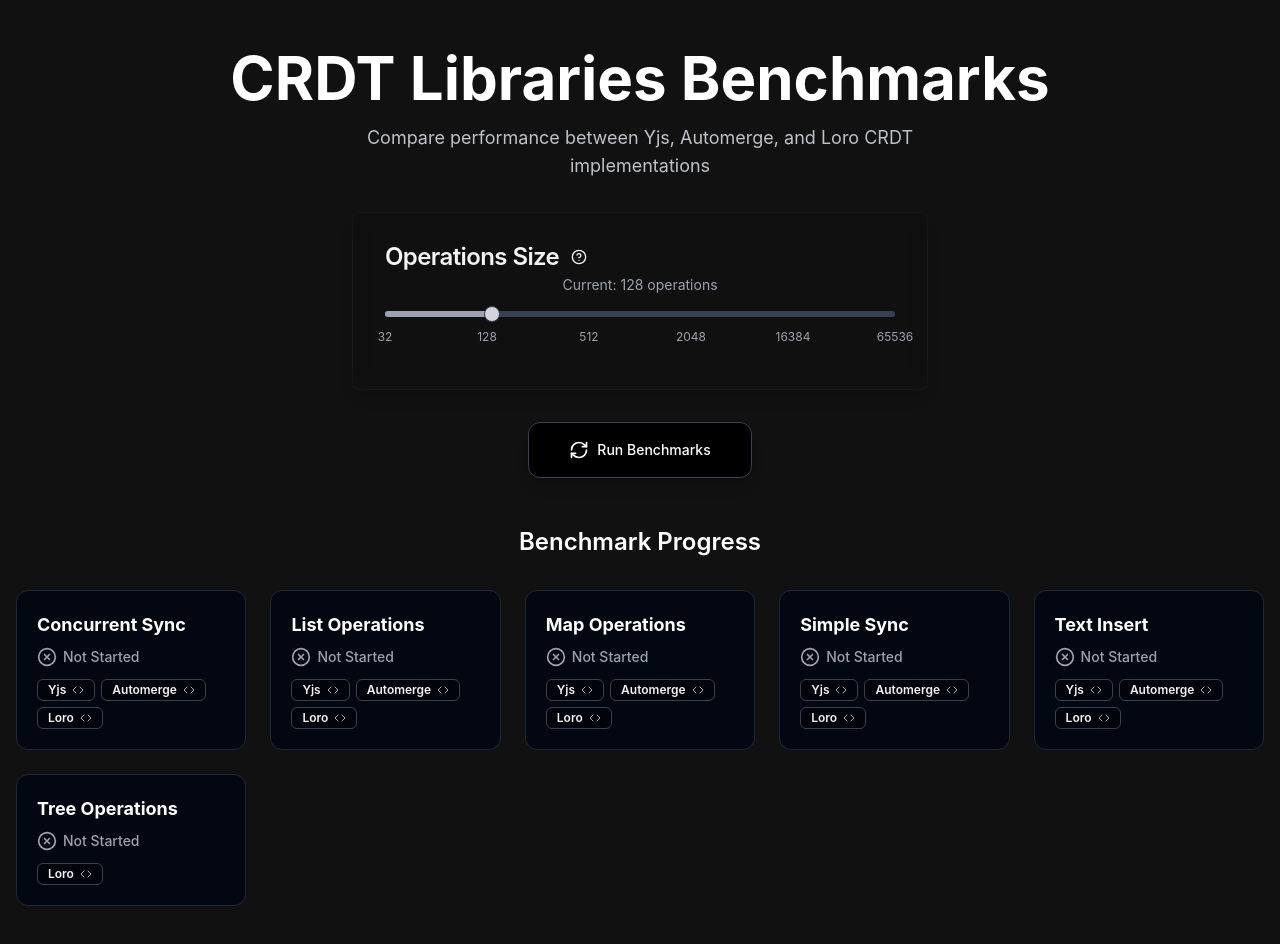
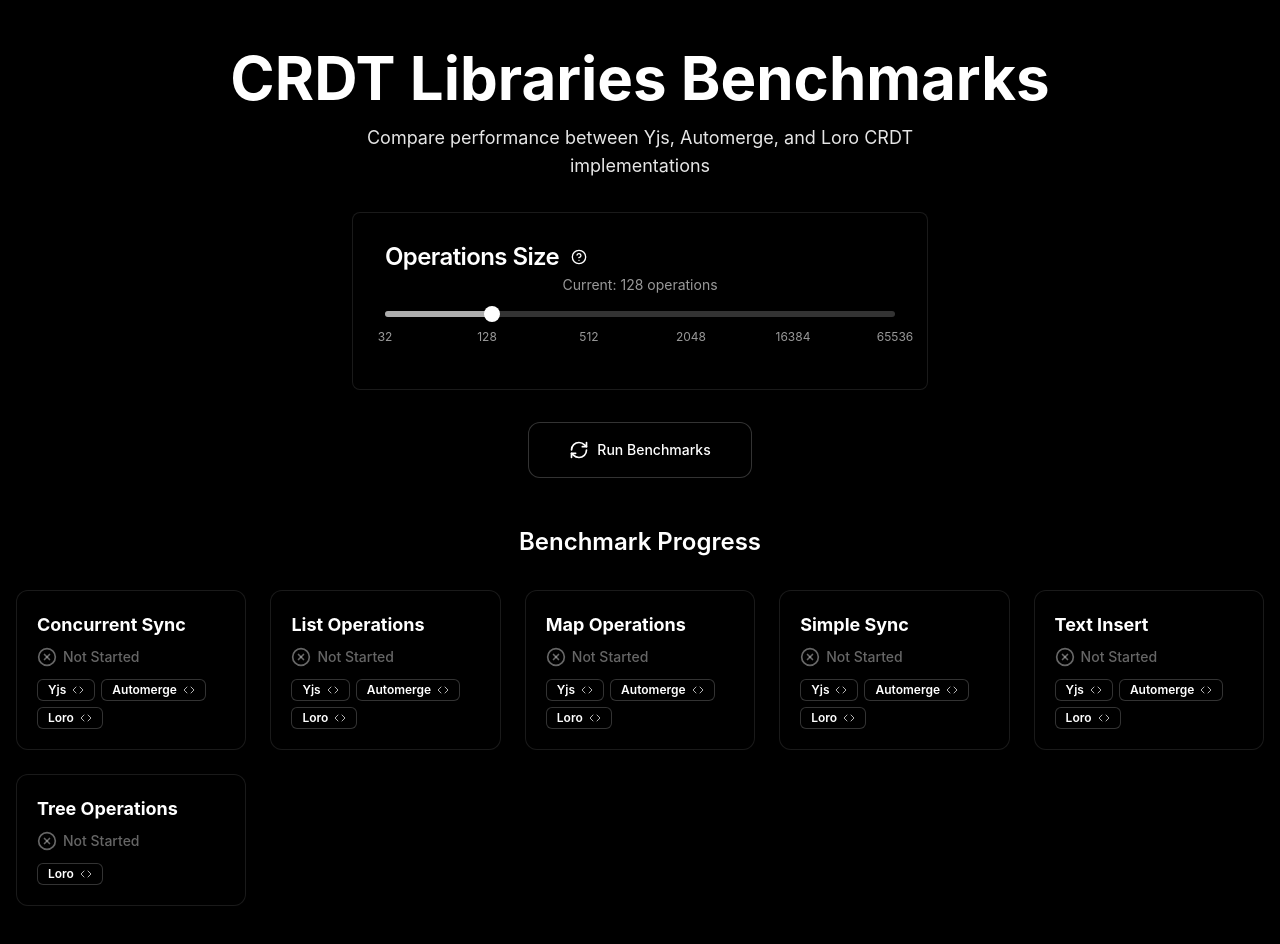
Before and after one commit to zxch3n/crdt-lib-bench, a React (Vite) app: page / in a window 1280 px wide. Shown: the top 944 px of the page. Built offline with nearby package versions, Linux system fonts and the light colour scheme.

Commit message:
ui: black & white

```diff
--- a/src/App.tsx
+++ b/src/App.tsx
@@ -42,9 +42,9 @@
 
 // Colors for different libraries
 const LIBRARY_COLORS: Record<string, string> = {
-  'Yjs': '#333333',
-  'Automerge': '#666666',
-  'Loro': '#999999'
+  'Yjs': '#CCC',     // Changed to white for high contrast
+  'Automerge': '#888', // Changed to light gray
+  'Loro': '#555555'    // Changed to darker gray
 }
 
 // Operation size options
@@ -277,6 +277,22 @@
         font-size: 0.9em !important;
         background: transparent !important;
       }
+
+      /* Force scrollbar to be visible on Windows */
+      ::-webkit-scrollbar {
+        width: 8px;
+        height: 8px;
+        background: rgba(0, 0, 0, 0.1);
+      }
+
+      ::-webkit-scrollbar-thumb {
+        background: rgba(255, 255, 255, 0.15);
+        border-radius: 4px;
+      }
+
+      ::-webkit-scrollbar-thumb:hover {
+        background: rgba(255, 255, 255, 0.25);
+      }
     `;
     document.head.appendChild(styleEl);
 
@@ -292,14 +308,14 @@
           <h1 className="text-4xl md:text-6xl font-bold mb-3 sm:mb-4 text-white">
             CRDT Libraries Benchmarks
           </h1>
-          <p className="text-base sm:text-lg text-gray-300 max-w-2xl mx-auto mb-6 sm:mb-8 opacity-90">
+          <p className="text-base sm:text-lg text-white max-w-2xl mx-auto mb-6 sm:mb-8 opacity-90">
             Compare performance between Yjs, Automerge, and Loro CRDT implementations
           </p>
 
           {/* Operation Size Selector */}
           <Card className="max-w-xl p-2 mx-auto mb-6 sm:mb-8 card-gradient">
             <CardHeader className="pb-1 sm:pb-2 px-3 sm:px-6">
-              <CardTitle className="flex items-center text-gray-100">
+              <CardTitle className="flex items-center text-white">
                 <span>Operations Size</span>
                 <TooltipProvider delayDuration={100}>
                   <UITooltip>
@@ -308,7 +324,7 @@
                         <HelpCircle className="h-4 w-4" />
                       </Button>
                     </TooltipTrigger>
-                    <TooltipContent side="right" className="max-w-xs p-2">
+                    <TooltipContent side="right" className="max-w-xs p-2 bg-black text-white border border-white/20">
                       <p>
                         Controls how many operations each CRDT library performs in a single benchmark iteration.
                         Higher values will test performance with larger data structures.
@@ -317,7 +333,7 @@
                   </UITooltip>
                 </TooltipProvider>
               </CardTitle>
-              <CardDescription className="text-gray-400">
+              <CardDescription className="text-white/60">
                 Current: {opSize} operations
               </CardDescription>
             </CardHeader>
@@ -341,7 +357,7 @@
                     return (
                       <div
                         key={i}
-                        className="absolute text-xs text-gray-400 transform -translate-x-1/2"
+                        className="absolute text-xs text-white/60 transform -translate-x-1/2"
                         style={{
                           left: `${position}%`,
                           width: 'max-content'
@@ -360,7 +376,7 @@
             onClick={runBenchmarks}
             disabled={loading}
             size="lg"
-            className="w-56 h-14 bg-black hover:bg-gray-800 text-white shadow-lg hover:shadow-xl transition-all duration-300 rounded-xl border border-gray-700"
+            className="w-56 h-14 bg-black hover:bg-white hover:text-black text-white shadow-lg hover:shadow-xl transition-all duration-300 rounded-xl border border-white/20"
           >
             {loading ? (
               <>
@@ -376,17 +392,17 @@
           </Button>
         </div>
 
-        {/* Status Message */}
-        {/* {statusMessage && (
+        {/* Status Message - Display only when needed */}
+        {statusMessage && (
           <div className="mb-8 text-center">
             <Badge
               variant="outline"
-              className={`text-xl py-2 px-4 ${loading ? "bg-black/50 text-white border-gray-500" : "bg-black/50 text-white border-gray-400"}`}
+              className="text-xl py-2 px-4 bg-black/50 text-white border-white/20"
             >
               {statusMessage}
             </Badge>
           </div>
-        )} */}
+        )}
 
         {/* Test Status Indicators */}
         <div className="mb-6 sm:mb-8">
@@ -397,11 +413,11 @@
               const isComplete = completedTests.has(operation);
               const isPending = loading && !completedTests.has(operation);
 
-              let bgClass = "bg-gray-950";
-              let statusIcon = <XCircle className="h-5 w-5 text-gray-400" />;
+              let bgClass = "bg-black";
+              let statusIcon = <XCircle className="h-5 w-5 text-white/40" />;
               let statusText = "Not Started";
-              let statusClass = "text-gray-400";
-              let borderClass = "border-gray-800";
+              let statusClass = "text-white/40";
+              let borderClass = "border-white/10";
               let shadowEffect = "";
 
               if (isComplete) {
@@ -409,14 +425,14 @@
                 statusIcon = <CheckCircle className="h-5 w-5 text-white" />;
                 statusText = "Complete";
                 statusClass = "text-white";
-                borderClass = "border-gray-700";
+                borderClass = "border-white/20";
                 shadowEffect = "shadow-md";
               } else if (isPending) {
-                bgClass = "bg-gray-900";
-                statusIcon = <Clock className="h-5 w-5 text-gray-300 animate-pulse" />;
+                bgClass = "bg-black";
+                statusIcon = <Clock className="h-5 w-5 text-white/80 animate-pulse" />;
                 statusText = "Pending";
-                statusClass = "text-gray-300";
-                borderClass = "border-gray-700";
+                statusClass = "text-white/80";
+                borderClass = "border-white/15";
                 shadowEffect = "shadow-sm";
               }
 
@@ -441,7 +457,7 @@
                               <Badge
                                 key={lib}
                                 variant="outline"
-                                className="bg-black/40 hover:bg-black/60 hover:scale-105 transform transition-all cursor-pointer border-gray-700 hover:border-gray-500 flex items-center gap-1.5"
+                                className="bg-black hover:bg-white/10 hover:scale-105 transform transition-all cursor-pointer border-white/20 hover:border-white/40 flex items-center gap-1.5"
                                 onClick={() => showCode(codeKey, CODE_SNIPPETS[codeKey].code)}
                               >
                                 {lib}
@@ -465,15 +481,16 @@
           <div className="space-y-6 sm:space-y-12">
             {/* Display Mode Toggle */}
             <div className="flex items-center justify-center gap-4 mb-4">
-              <Label htmlFor="metric-toggle" className={`text-sm ${!showDuration ? 'text-white font-medium' : 'text-gray-400'}`}>
+              <Label htmlFor="metric-toggle" className={`text-sm ${!showDuration ? 'text-white font-medium' : 'text-white/40'}`}>
                 Iterations per Second
               </Label>
               <Switch
                 id="metric-toggle"
                 checked={showDuration}
                 onCheckedChange={setShowDuration}
+                className="data-[state=checked]:bg-white data-[state=unchecked]:bg-black border-white/30"
               />
-              <Label htmlFor="metric-toggle" className={`text-sm ${showDuration ? 'text-white font-medium' : 'text-gray-400'}`}>
+              <Label htmlFor="metric-toggle" className={`text-sm ${showDuration ? 'text-white font-medium' : 'text-white/40'}`}>
                 MS per Iteration
               </Label>
             </div>
@@ -483,7 +500,7 @@
                 <CardTitle className="text-center text-xl sm:text-2xl text-white">
                   {showDuration ? 'MS per Iteration - All Libraries' : 'Iterations per Second - All Libraries'}
                 </CardTitle>
-                <CardDescription className="text-center text-gray-400">
+                <CardDescription className="text-center text-white/60">
                   Each iteration performs {opSize} operations
                 </CardDescription>
               </CardHeader>
@@ -496,19 +513,19 @@
                     <CartesianGrid strokeDasharray="3 3" stroke="rgba(255,255,255,0.1)" />
                     <XAxis
                       dataKey="name"
-                      stroke="#ccc"
-                      tick={{ fill: '#ccc', fontSize: 12 }}
+                      stroke="#fff"
+                      tick={{ fill: '#fff', fontSize: 12 }}
                     />
                     <YAxis
-                      stroke="#ccc"
-                      tick={{ fill: '#ccc', fontSize: 12 }}
-                      label={{ value: getYAxisLabel(), angle: -90, position: 'insideLeft', fill: '#ccc', fontSize: 11, dx: 12, dy: 50 }}
+                      stroke="#fff"
+                      tick={{ fill: '#fff', fontSize: 12 }}
+                      label={{ value: getYAxisLabel(), angle: -90, position: 'insideLeft', fill: '#fff', fontSize: 11, dx: 12, dy: 50 }}
                       width={80}
                     />
                     <Tooltip
                       contentStyle={{
                         backgroundColor: 'rgba(0, 0, 0, 0.9)',
-                        border: '1px solid #444',
+                        border: '1px solid #ffffff40',
                         borderRadius: '8px',
                         boxShadow: '0 4px 20px rgba(0, 0, 0, 0.3)',
                         color: '#fff'
@@ -530,7 +547,7 @@
                     <CardTitle className="text-center text-lg sm:text-xl text-white">
                       {operation}
                     </CardTitle>
-                    <CardDescription className="text-center text-gray-400">
+                    <CardDescription className="text-center text-white/60">
                       Each iteration performs {opSize} operations
                     </CardDescription>
                   </CardHeader>
@@ -543,19 +560,19 @@
                         <CartesianGrid strokeDasharray="3 3" stroke="rgba(255,255,255,0.1)" />
                         <XAxis
                           dataKey="library"
-                          stroke="#ccc"
-                          tick={{ fill: '#ccc', fontSize: 12 }}
+                          stroke="#fff"
+                          tick={{ fill: '#fff', fontSize: 12 }}
                         />
                         <YAxis
-                          stroke="#ccc"
-                          tick={{ fill: '#ccc', fontSize: 12 }}
-                          label={{ value: getYAxisLabel(), angle: -90, position: 'insideLeft', fill: '#ccc', fontSize: 11, dx: 12, dy: 50 }}
+                          stroke="#fff"
+                          tick={{ fill: '#fff', fontSize: 12 }}
+                          label={{ value: getYAxisLabel(), angle: -90, position: 'insideLeft', fill: '#fff', fontSize: 11, dx: 12, dy: 50 }}
                           width={80}
                         />
                         <Tooltip
                           contentStyle={{
                             backgroundColor: 'rgba(0, 0, 0, 0.9)',
-                            border: '1px solid #444',
+                            border: '1px solid #ffffff40',
                             borderRadius: '8px',
                             boxShadow: '0 4px 20px rgba(0, 0, 0, 0.3)',
                             color: '#fff'
@@ -585,7 +602,7 @@
                       <Button
                         key={entry.library}
                         variant="outline"
-                        className="flex items-center gap-1 sm:gap-2 border-gray-600 hover:bg-black/40 text-xs sm:text-sm px-2 sm:px-3"
+                        className="flex items-center gap-1 sm:gap-2 border-white/20 hover:bg-white/10 text-xs sm:text-sm px-2 sm:px-3"
                         onClick={() => showCode(`${entry.library} - ${operation}`, entry.code)}
                       >
                         <Code className="h-3 w-3 sm:h-4 sm:w-4" />
@@ -601,22 +618,22 @@
 
         {/* Code Viewing Dialog */}
         <Dialog open={codeDialogOpen} onOpenChange={setCodeDialogOpen}>
-          <DialogContent className="max-w-3xl bg-black border border-gray-800 text-white">
+          <DialogContent className="max-w-3xl bg-black border border-white/20 text-white">
             <DialogHeader className="pb-3">
               <DialogTitle className="mb-0">
                 <span className="text-lg font-medium">{selectedCode.title}</span>
               </DialogTitle>
             </DialogHeader>
-            <div className="bg-gray-900 p-4 rounded-md overflow-hidden relative">
+            <div className="bg-black p-4 rounded-md overflow-hidden relative border border-white/10">
               <Button
                 variant="outline"
                 size="sm"
-                className="absolute top-3 right-3 h-7 px-2 rounded-md hover:bg-gray-800 border-gray-700 flex items-center gap-1.5 bg-gray-900/90 backdrop-blur-sm z-10 shadow-md opacity-70 hover:opacity-100 transition-opacity"
+                className="absolute top-3 right-3 h-7 px-2 rounded-md hover:bg-white/10 border-white/20 flex items-center gap-1.5 bg-black/90 backdrop-blur-sm z-10 shadow-md opacity-70 hover:opacity-100 transition-opacity"
                 onClick={copyCode}
               >
                 {copying ? (
                   <>
-                    <Check className="h-3 w-3 text-green-500" />
+                    <Check className="h-3 w-3 text-white" />
                     <span className="text-xs">Copied</span>
                   </>
                 ) : (
--- a/src/components/ui/badge.tsx
+++ b/src/components/ui/badge.tsx
@@ -8,15 +8,15 @@
         variants: {
             variant: {
                 default:
-                    "border-transparent bg-primary text-primary-foreground shadow hover:bg-primary/80",
+                    "border-transparent bg-black text-white shadow hover:bg-white hover:text-black",
                 secondary:
-                    "border-transparent bg-secondary text-secondary-foreground hover:bg-secondary/80",
+                    "border-transparent bg-white text-black hover:bg-white/80",
                 destructive:
-                    "border-transparent bg-destructive text-destructive-foreground shadow hover:bg-destructive/80",
-                outline: "text-foreground",
-                success: "border-transparent bg-green-500 text-white shadow hover:bg-green-600",
-                warning: "border-transparent bg-yellow-500 text-white shadow hover:bg-yellow-600",
-                ghost: "border-transparent bg-gray-100 text-gray-800 dark:bg-gray-700 dark:text-gray-200",
+                    "border-transparent bg-black text-white shadow hover:bg-black/80",
+                outline: "text-white border-white/20",
+                success: "border-transparent bg-white text-black shadow hover:bg-white/80",
+                warning: "border-transparent bg-white text-black shadow hover:bg-white/80",
+                ghost: "border-transparent bg-white/10 text-white",
             },
         },
         defaultVariants: {
--- a/src/components/ui/button.tsx
+++ b/src/components/ui/button.tsx
@@ -3,16 +3,16 @@
 import { cn } from "@/lib/utils"
 
 const buttonVariants = cva(
-    "inline-flex items-center justify-center whitespace-nowrap rounded-md text-sm font-medium transition-colors focus-visible:outline-none focus-visible:ring-1 focus-visible:ring-ring disabled:pointer-events-none disabled:opacity-50",
+    "inline-flex items-center justify-center whitespace-nowrap rounded-md text-sm font-medium transition-colors focus-visible:outline-none focus-visible:ring-1 focus-visible:ring-white/50 disabled:pointer-events-none disabled:opacity-50",
     {
         variants: {
             variant: {
-                default: "bg-gradient-to-r from-blue-600 to-indigo-600 text-white shadow hover:from-blue-700 hover:to-indigo-700",
-                destructive: "bg-red-500 text-white shadow-sm hover:bg-red-600",
-                outline: "border border-input bg-transparent shadow-sm hover:bg-accent hover:text-accent-foreground",
-                secondary: "bg-secondary text-secondary-foreground shadow-sm hover:bg-secondary/80",
-                ghost: "hover:bg-accent hover:text-accent-foreground",
-                link: "text-primary underline-offset-4 hover:underline",
+                default: "bg-black text-white shadow hover:bg-white hover:text-black border border-white/20",
+                destructive: "bg-white text-black shadow-sm hover:bg-white/80",
+                outline: "border border-white/20 bg-transparent shadow-sm hover:bg-black hover:text-white",
+                secondary: "bg-black text-white shadow-sm hover:bg-black/80 border border-white/10",
+                ghost: "hover:bg-white/10 hover:text-white",
+                link: "text-white underline-offset-4 hover:underline",
             },
             size: {
                 default: "h-9 px-4 py-2",
--- a/src/components/ui/card.tsx
+++ b/src/components/ui/card.tsx
@@ -8,7 +8,7 @@
     <div
         ref={ref}
         className={cn(
-            "rounded-lg border border-slate-200 bg-white dark:border-slate-800 dark:bg-slate-950 text-slate-950 dark:text-slate-50 shadow-sm",
+            "rounded-lg border border-white/20 bg-black text-white shadow-sm",
             className
         )}
         {...props}
@@ -49,7 +49,7 @@
 >(({ className, ...props }, ref) => (
     <p
         ref={ref}
-        className={cn("text-sm text-slate-500 dark:text-slate-400", className)}
+        className={cn("text-sm text-white/60", className)}
         {...props}
     />
 ))
--- a/src/components/ui/slider.tsx
+++ b/src/components/ui/slider.tsx
@@ -17,10 +17,10 @@
         )}
         {...props}
     >
-        <SliderPrimitive.Track className="relative h-1.5 w-full grow overflow-hidden rounded-full bg-gray-700">
-            <SliderPrimitive.Range className="absolute h-full bg-gray-400" />
+        <SliderPrimitive.Track className="relative h-1.5 w-full grow overflow-hidden rounded-full bg-white/20">
+            <SliderPrimitive.Range className="absolute h-full bg-white/60" />
         </SliderPrimitive.Track>
-        <SliderPrimitive.Thumb className="block h-4 w-4 rounded-full border border-gray-700 bg-gray-300 ring-offset-white transition-colors focus-visible:outline-none focus-visible:ring-2 focus-visible:ring-slate-950 focus-visible:ring-offset-2 disabled:pointer-events-none disabled:opacity-50" />
+        <SliderPrimitive.Thumb className="block h-4 w-4 rounded-full border border-white/30 bg-white ring-offset-white transition-colors focus-visible:outline-none focus-visible:ring-2 focus-visible:ring-white/50 focus-visible:ring-offset-2 disabled:pointer-events-none disabled:opacity-50" />
     </SliderPrimitive.Root>
 ))
 Slider.displayName = SliderPrimitive.Root.displayName
--- a/src/components/ui/switch.tsx
+++ b/src/components/ui/switch.tsx
@@ -10,7 +10,7 @@
 >(({ className, ...props }, ref) => (
     <SwitchPrimitives.Root
         className={cn(
-            "peer inline-flex h-6 w-11 shrink-0 cursor-pointer items-center rounded-full border-2 border-transparent transition-colors focus-visible:outline-none focus-visible:ring-2 focus-visible:ring-ring focus-visible:ring-offset-2 focus-visible:ring-offset-background disabled:cursor-not-allowed disabled:opacity-50 data-[state=checked]:bg-primary data-[state=unchecked]:bg-input",
+            "peer inline-flex h-6 w-11 shrink-0 cursor-pointer items-center rounded-full border-2 border-transparent transition-colors focus-visible:outline-none focus-visible:ring-2 focus-visible:ring-white/50 focus-visible:ring-offset-2 focus-visible:ring-offset-background disabled:cursor-not-allowed disabled:opacity-50 data-[state=checked]:bg-white data-[state=unchecked]:bg-black",
             className
         )}
         {...props}
@@ -18,7 +18,7 @@
     >
         <SwitchPrimitives.Thumb
             className={cn(
-                "pointer-events-none block h-5 w-5 rounded-full bg-background shadow-lg ring-0 transition-transform data-[state=checked]:translate-x-5 data-[state=unchecked]:translate-x-0"
+                "pointer-events-none block h-5 w-5 rounded-full bg-black shadow-lg ring-0 transition-transform data-[state=checked]:translate-x-5 data-[state=unchecked]:translate-x-0 data-[state=checked]:bg-black data-[state=unchecked]:bg-white"
             )}
         />
     </SwitchPrimitives.Root>
--- a/src/components/ui/tooltip.tsx
+++ b/src/components/ui/tooltip.tsx
@@ -19,7 +19,7 @@
         ref={ref}
         sideOffset={sideOffset}
         className={cn(
-            "z-50 overflow-hidden rounded-md bg-black/90 px-3 py-1.5 text-xs text-white animate-in fade-in-0 zoom-in-95 data-[state=closed]:animate-out data-[state=closed]:fade-out-0 data-[state=closed]:zoom-out-95 data-[side=bottom]:slide-in-from-top-2 data-[side=left]:slide-in-from-right-2 data-[side=right]:slide-in-from-left-2 data-[side=top]:slide-in-from-bottom-2",
+            "z-50 overflow-hidden rounded-md bg-black px-3 py-1.5 text-xs text-white animate-in fade-in-0 zoom-in-95 data-[state=closed]:animate-out data-[state=closed]:fade-out-0 data-[state=closed]:zoom-out-95 data-[side=bottom]:slide-in-from-top-2 data-[side=left]:slide-in-from-right-2 data-[side=right]:slide-in-from-left-2 data-[side=top]:slide-in-from-bottom-2 border border-white/20",
             className
         )}
         {...props}
--- a/src/index.css
+++ b/src/index.css
@@ -5,32 +5,32 @@
 @layer base {
   :root {
     --background: 0 0% 0%;
-    --foreground: 0 0% 95%;
+    --foreground: 0 0% 100%;
 
-    --card: 0 0% 5%;
-    --card-foreground: 0 0% 95%;
+    --card: 0 0% 0%;
+    --card-foreground: 0 0% 100%;
 
-    --popover: 0 0% 5%;
-    --popover-foreground: 0 0% 95%;
+    --popover: 0 0% 0%;
+    --popover-foreground: 0 0% 100%;
 
-    --primary: 0 0% 20%;
-    --primary-foreground: 0 0% 95%;
+    --primary: 0 0% 100%;
+    --primary-foreground: 0 0% 0%;
 
-    --secondary: 0 0% 10%;
-    --secondary-foreground: 0 0% 95%;
+    --secondary: 0 0% 0%;
+    --secondary-foreground: 0 0% 100%;
 
-    --muted: 0 0% 15%;
-    --muted-foreground: 0 0% 60%;
+    --muted: 0 0% 0%;
+    --muted-foreground: 0 0% 70%;
 
-    --accent: 0 0% 25%;
-    --accent-foreground: 0 0% 95%;
+    --accent: 0 0% 15%;
+    --accent-foreground: 0 0% 100%;
 
-    --destructive: 0 0% 30%;
-    --destructive-foreground: 0 0% 95%;
+    --destructive: 0 0% 0%;
+    --destructive-foreground: 0 0% 100%;
 
-    --border: 0 0% 15%;
-    --input: 0 0% 15%;
-    --ring: 0 0% 40%;
+    --border: 0 0% 100%;
+    --input: 0 0% 0%;
+    --ring: 0 0% 100%;
 
     --radius: 0.5rem;
   }
@@ -65,39 +65,39 @@
 
 /* Custom background styles */
 .app-background {
-  background: #111111;
+  background: #000000;
 }
 
 /* Custom card styles */
 .card-gradient {
-  background: rgba(17, 17, 17, 0.7);
+  background: rgba(0, 0, 0, 0.7);
   backdrop-filter: blur(10px);
-  border: 1px solid rgba(50, 50, 50, 0.2);
+  border: 1px solid rgba(255, 255, 255, 0.1);
   box-shadow: 0 10px 15px -3px rgba(0, 0, 0, 0.1), 0 4px 6px -2px rgba(0, 0, 0, 0.05);
 }
 
 .card-completed {
-  background: rgba(25, 25, 25, 0.7);
-  border: 1px solid rgba(50, 50, 50, 0.4);
+  background: rgba(0, 0, 0, 0.7);
+  border: 1px solid rgba(255, 255, 255, 0.2);
   box-shadow: 0 10px 15px -3px rgba(0, 0, 0, 0.1), 0 4px 6px -2px rgba(0, 0, 0, 0.05);
 }
 
 .card-pending {
-  background: rgba(17, 17, 17, 0.7);
+  background: rgba(0, 0, 0, 0.7);
   backdrop-filter: blur(10px);
-  border: 1px solid rgba(70, 70, 70, 0.2);
+  border: 1px solid rgba(255, 255, 255, 0.1);
   animation: pulse 2s infinite ease-in-out;
 }
 
 @keyframes pulse {
   0% {
-    box-shadow: 0 0 5px rgba(150, 150, 150, 0.2);
+    box-shadow: 0 0 5px rgba(255, 255, 255, 0.1);
   }
   50% {
-    box-shadow: 0 0 20px rgba(150, 150, 150, 0.4);
+    box-shadow: 0 0 20px rgba(255, 255, 255, 0.2);
   }
   100% {
-    box-shadow: 0 0 5px rgba(150, 150, 150, 0.2);
+    box-shadow: 0 0 5px rgba(255, 255, 255, 0.1);
   }
 }
 
```
Also changed, not shown: src/components/ui/dialog.tsx (+5 -5 lines).
